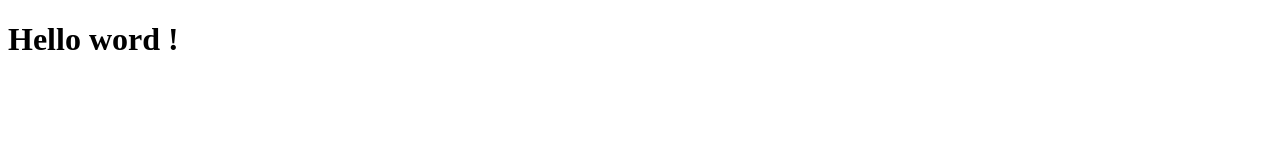
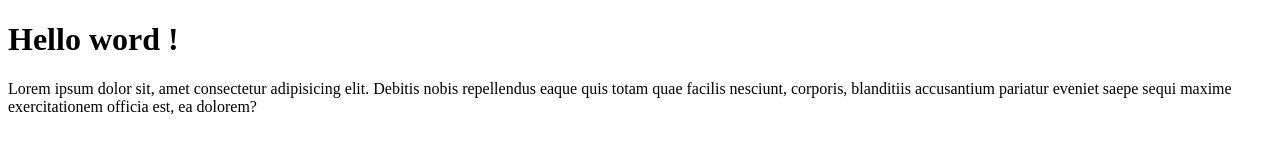
Before and after one commit to Michele-S2001/htmlcss-hello, a plain HTML site: page index.html in a window 1280 px wide. Drawn offline with Linux system fonts and the light colour scheme.

Commit message:
ADD - main HTML

```diff
--- a/index.html
+++ b/index.html
@@ -7,5 +7,11 @@
 </head>
 <body>
     <h1>Hello word !</h1>
+
+    <main>
+        <p>
+            Lorem ipsum dolor sit, amet consectetur adipisicing elit. Debitis nobis repellendus eaque quis totam quae facilis nesciunt, corporis, blanditiis accusantium pariatur eveniet saepe sequi maxime exercitationem officia est, ea dolorem?
+        </p>
+    </main>
 </body>
 </html>
```
